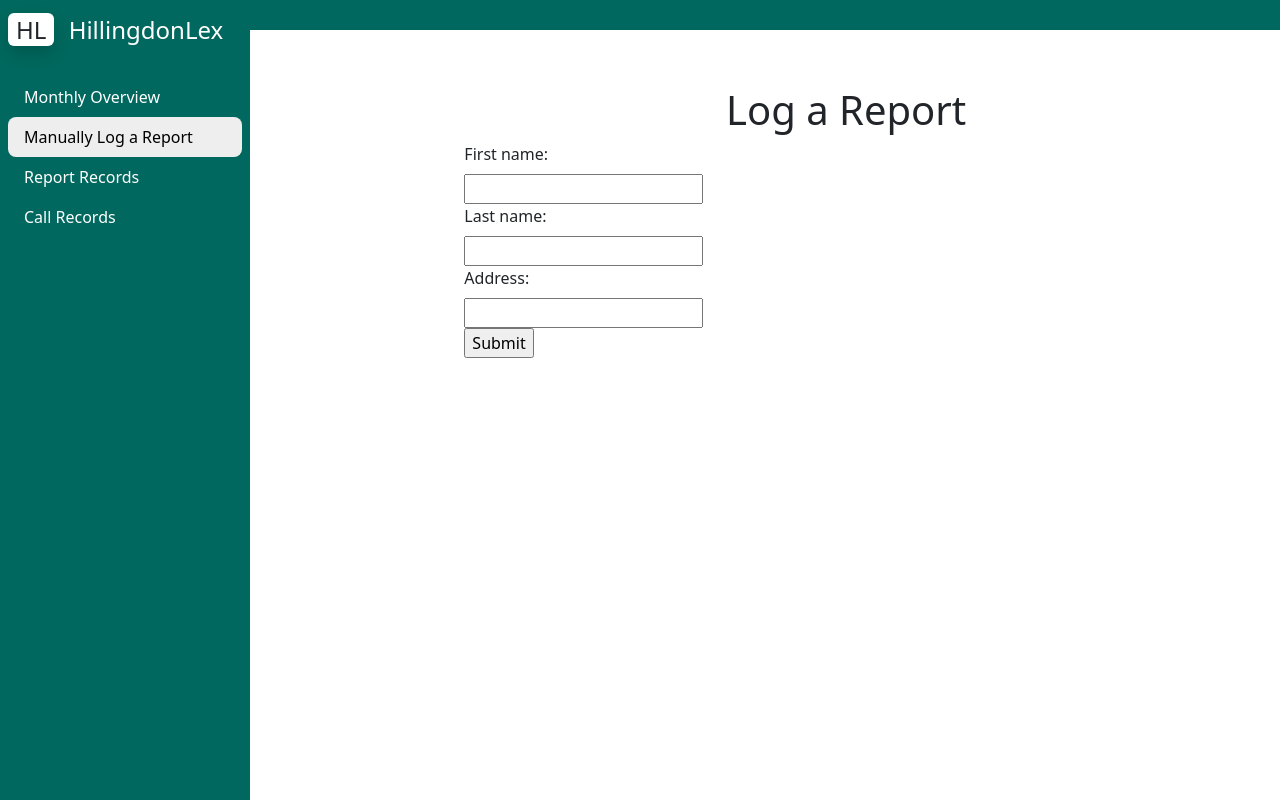
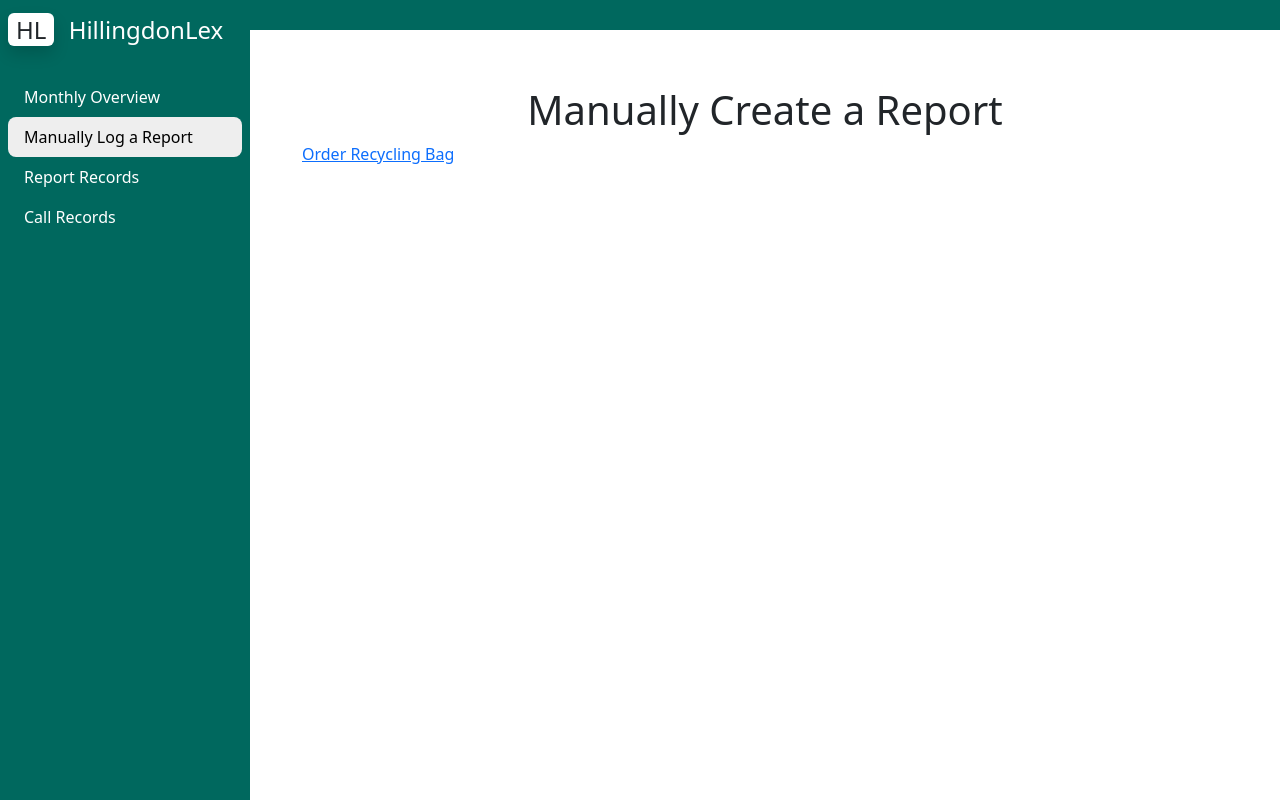
Before and after one commit to ariarub/TeamEngelbartInterface, a Flask app: page /logReport in a window 1280 px wide. Run offline with Flask 3, Linux system fonts and the light colour scheme; parts of the project's set-up code (start-up, migrations or seed data) failed here and were passed over; some libraries are stand-ins or nearby versions.

Commit message:
add links for manual reports

```diff
--- a/templates/logRubbishReport.html
+++ b/templates/logRubbishReport.html
@@ -2,17 +2,9 @@
 
 {% block content %}
 <div class="dashboard-content px-3 pt-5">
-    <div class="col-md-9 ms-sm-auto col-lg-10 px-md-4">
-        <h1 class="mt-2">Log a Report</h1>
-        <form>
-            <label for="fname">First name:</label><br>
-            <input type="text" id="fname" name="fname"><br>
-            <label for="lname">Last name:</label><br>
-            <input type="text" id="lname" name="lname"><br>
-            <label for="address">Address:</label><br>
-            <input type="text" id="address" name="address"><br>
-            <input type="submit" value="Submit">
-          </form>
+    <div class="ms-sm-auto px-md-4">
+        <h1 class="mt-2">Manually Create a Report</h1>
+          <a href = 'https://www.hillingdon.gov.uk/recycling-bags'> Order Recycling Bag </a>
         </div>
     </div>
 {% endblock %}
```
